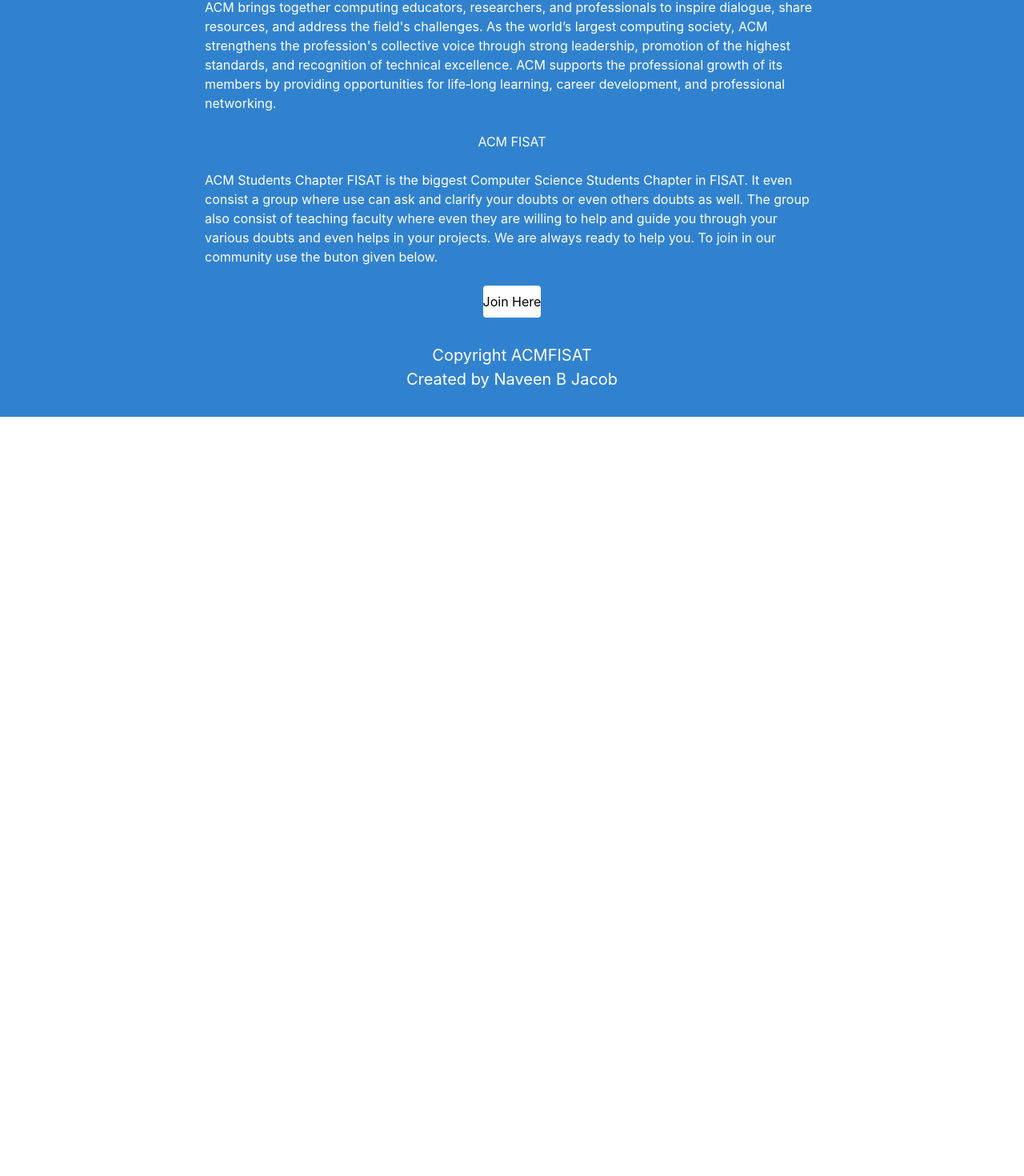
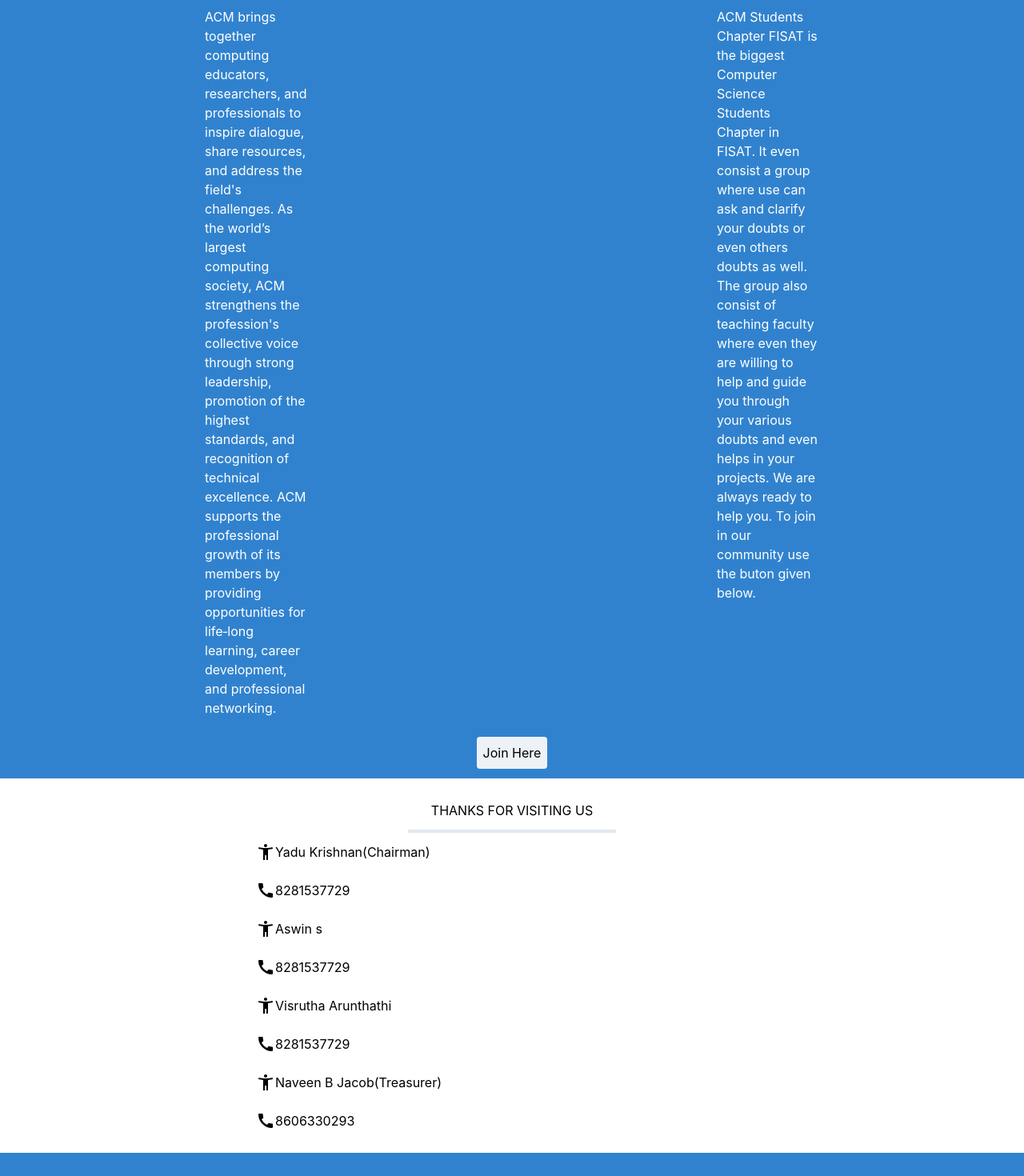
Before and after one commit to mohitrajane/acm-webpage, a React (Create React App) app: page / in a window 1280 px wide. Shown: the part 691-2161 px from the top of the page at 80% size. Before the commit the page ends 1212 px from the top, so only its background shows below. Built offline with nearby package versions, Linux system fonts and the light colour scheme.

Commit message:
Added a lot

```diff
--- a/src/Contents.js
+++ b/src/Contents.js
@@ -1,15 +1,16 @@
 import React, { Component } from 'react';
-
+import Man from './man.svg';
+import Phone from './phone.svg';
 
 class contents extends Component{
     render(){
         return(
             <div>
-                {/*this div is for the whole element */}
-                <div class="bg-blue-600 text-white">
-                    <div class="grid-col-2">
+                {/*this div is for the about element */}
+                <div class="bg-blue-600 text-white py-3">
+                    <div class="flex flex-wrap">
                         {/*Title and the heading for the ACM */}
-                        <div>
+                        <div class="w-1/2">
                             <h1 class="flex justify-center">Why ACM</h1>
                             <p class="px-64 pt-6 pb-6 flex justify-center">ACM brings together computing educators, researchers, and professionals to inspire dialogue, share resources,
                             and address the field's challenges. As the world’s largest computing society, ACM strengthens the profession's collective voice through
@@ -17,7 +18,7 @@ class contents extends Component{
                             of its members by providing opportunities for life‐long learning, career development, and professional networking.</p>
                         </div>
                         {/*Title and the heading for the ACM FISAT*/}
-                        <div>
+                        <div class="w-1/2">
                         <h1 class="flex justify-center">ACM FISAT</h1>
                         <p class="px-64 pt-6 pb-6 flex justify-center">ACM Students Chapter FISAT is the biggest Computer Science Students Chapter in FISAT.
                         It even consist a group where use can ask and clarify your doubts or even others doubts as well. The group also consist of teaching faculty
@@ -27,7 +28,31 @@ class contents extends Component{
                     </div>
                     {/*this div is for the bottom button */}
                     <div class="button rounded flex justify-center ">
-                        <button class="bg-white text-black rounded py-2" onClick="">Join Here</button>
+                        <button class="bg-gray-200 text-black rounded p-2" onClick="">Join Here</button>
+                    </div>
+                </div>
+                {/*Details about the present members with their numbers and name*/}
+                <div class="py-4">
+                    <div class="flex justify-center heading py-3">
+                        <h1>
+                            THANKS FOR VISITING US
+                        </h1>
+                    </div>
+                    <div class="flex justify-center">
+                        <hr class="w-64 border-2"/>
+                    </div>
+                    {/*Contact for ACM present details*/}
+                    <div class="container flex flex-wrap justify-center">
+                        <div class="w-1/2">
+                            <p class="flex py-3"><img src={Man}/>Yadu Krishnan(Chairman)</p>
+                            <p class="flex py-3"><img src={Phone}/>8281537729</p>
+                            <p class="flex py-3"><img src={Man}/>Aswin s</p>
+                            <p class="flex py-3"><img src={Phone}/>8281537729</p>
+                            <p class="flex py-3"><img src={Man}/>Visrutha Arunthathi</p>
+                            <p class="flex py-3"><img src={Phone}/>8281537729</p>
+                            <p class="flex py-3"><img src={Man}/>Naveen B Jacob(Treasurer)</p>
+                            <p class="flex py-3"><img src={Phone}/>8606330293</p>
+                        </div>
                     </div>
                 </div>
             </div>
```
Also changed, not shown: src/man.svg (added), src/phone.svg (added).
